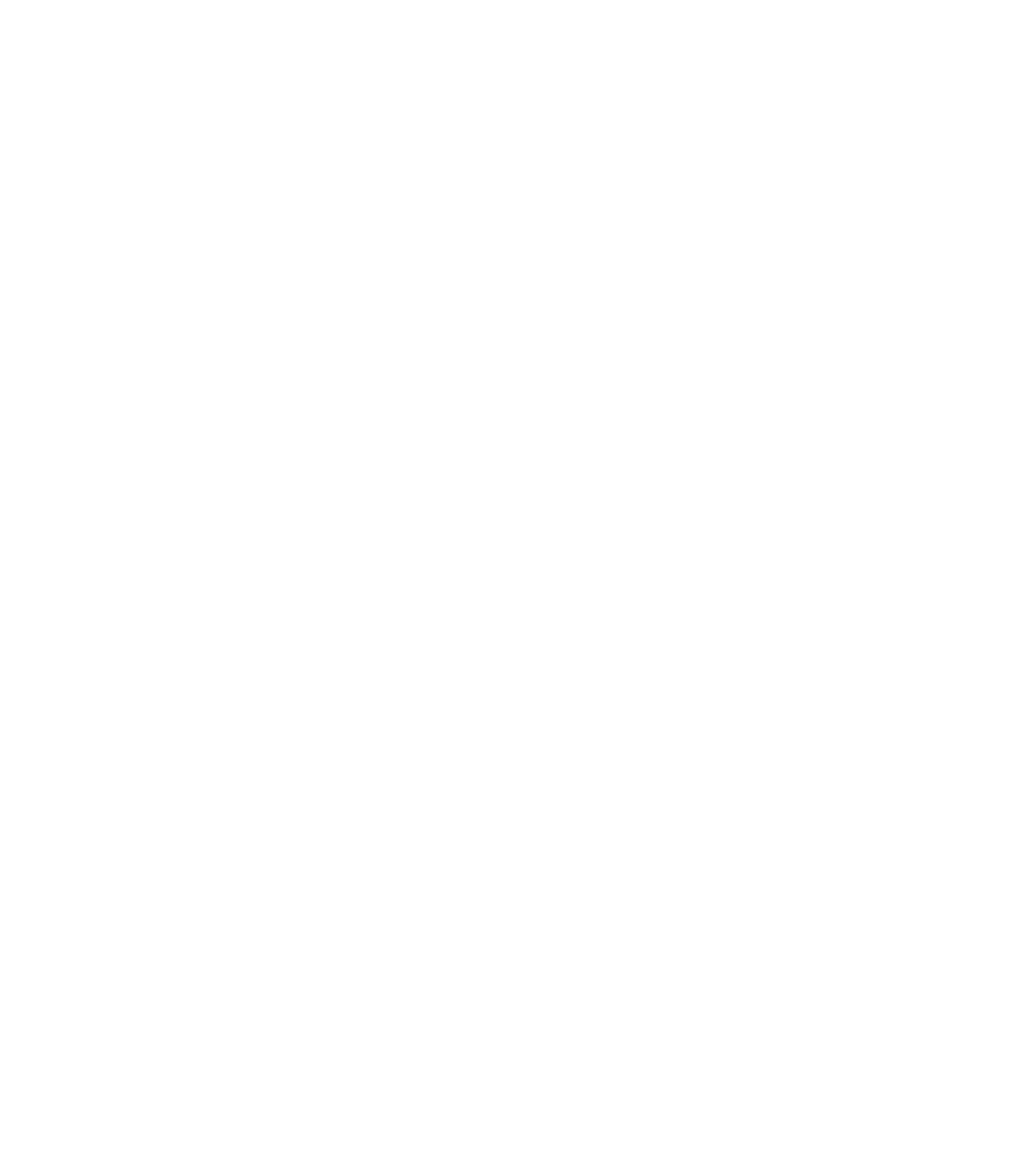
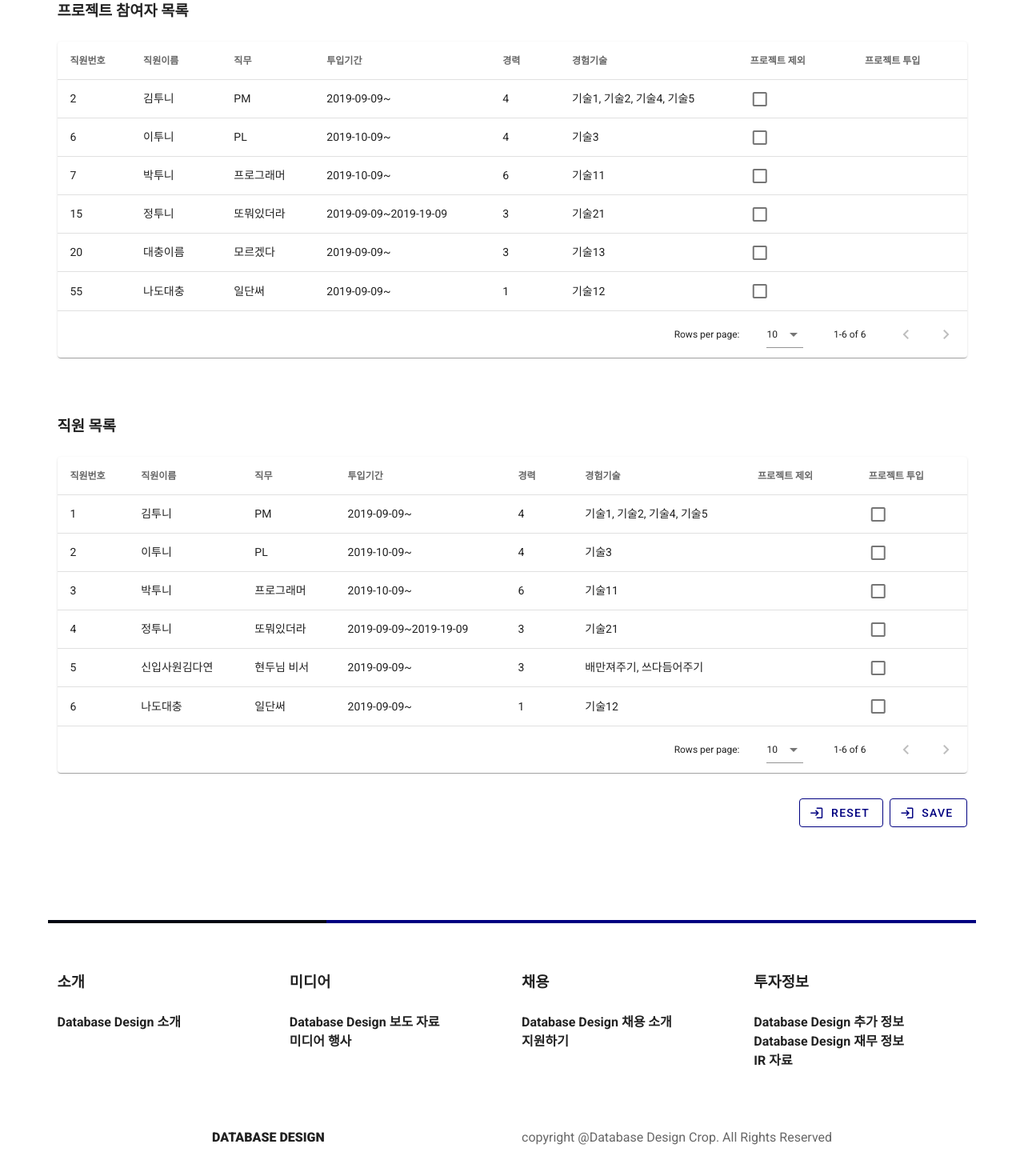
Before and after one commit to Keinahas/webproj, a Vue app: page /addingpeople in a window 1280 px wide. Shown: the part 236-1706 px from the top of the page at 80% size. Before the commit the page ends 800 px from the top, so only its background shows below. Built offline with nearby package versions, Linux system fonts and the light colour scheme.

Commit message:
AddingPeople

```diff
--- a/src/plugins/vuetify.js
+++ b/src/plugins/vuetify.js
@@ -10,7 +10,7 @@ export default new Vuetify({
 			light: {
 				primary: colors.shades.white,
 				secondary: "#000080",
-				lineColor2: "#030712",
+				lineColor: "#030712",
 				accent: colors.indigo.base,
 			},
 		},
--- a/src/router/index.js
+++ b/src/router/index.js
@@ -7,6 +7,7 @@ import About from "../views/About.vue";
 import Login from "../views/Login.vue";
 import Register from "../views/Register.vue";
 import MyPage from "../views/MyPage.vue";
+import AddingPeople from "../views/AddingPeople.vue";
 
 Vue.use(VueRouter);
 
@@ -36,6 +37,11 @@ const routes = [
 	{
 		path: "/mypage",
 		component: MyPage,
+	},
+	{
+		path: "/addingpeople",
+		component: AddingPeople,
+		meta: { forAll: true },
 	},
 ];
 
--- /dev/null
+++ b/src/views/AddingPeople.vue
@@ -0,0 +1,237 @@
+<template>
+	<v-container class="fill-height">
+		<v-container v-if="!userId" color="primary" class="fill-height">
+			<v-row aria-rowcount="20">
+				<v-col cols="12">
+					<h1>프로젝트01 참여자 추가</h1>
+					<br />
+				</v-col>
+				<v-col cols="12"></v-col>
+				<v-progress-linear
+					background-color="#030712"
+					color="secondary"
+					value="30"
+				></v-progress-linear>
+				<v-col cols="12"></v-col>
+
+				<v-col cols="12">
+					<h3>프로젝트 참여자 목록</h3>
+				</v-col>
+				<v-col cols="12">
+					<v-data-table :headers="headers" :items="PROJ_PARTICIPANT" class="elevation-1">
+						<template v-slot:item.PROJ_EXC="{ item }">
+							<v-simple-checkbox v-model="item.PROJ_EXC"></v-simple-checkbox>
+						</template>
+					</v-data-table>
+				</v-col>
+				<v-col cols="12"></v-col>
+				<v-col cols="12"></v-col>
+				<v-col cols="12">
+					<h3>직원 목록</h3>
+				</v-col>
+				<v-col cols="12">
+					<v-data-table :headers="headers" :items="EMP" class="elevation-1">
+						<template v-slot:item.PROJ_OUTSET="{ item }">
+							<v-simple-checkbox v-model="item.PROJ_OUTSET"></v-simple-checkbox>
+						</template>
+					</v-data-table>
+				</v-col>
+				<v-col cols="12" align="right">
+					<v-btn v-if="!userId" class="ma-2" outlined color="secondary" to=""
+						><v-icon left>mdi-login</v-icon>RESET</v-btn
+					>
+					<v-btn v-if="!userId" outlined color="secondary" to=""
+						><v-icon left>mdi-login</v-icon>SAVE</v-btn
+					>
+				</v-col>
+				<v-col cols="12"></v-col>
+				<v-col cols="12"></v-col>
+				<v-col cols="12"></v-col>
+				<v-col cols="12"></v-col>
+				<v-progress-linear
+					background-color="secondary"
+					color="#030712"
+					value="30"
+				></v-progress-linear>
+				<v-col cols="12"></v-col>
+				<v-col cols="12"></v-col>
+				<v-col id="News1" cols="3">
+					<h3>소개</h3>
+					<br />
+					<h4>Database Design 소개</h4>
+				</v-col>
+				<v-col id="News1" cols="3">
+					<h3>미디어</h3>
+					<br />
+					<h4>Database Design 보도 자료</h4>
+					<h4>미디어 행사</h4>
+				</v-col>
+				<v-col id="News1" cols="3">
+					<h3>채용</h3>
+					<br />
+					<h4>Database Design 채용 소개</h4>
+					<h4>지원하기</h4>
+				</v-col>
+				<v-col id="News1" cols="3">
+					<h3>투자정보</h3>
+					<br />
+					<h4>Database Design 추가 정보</h4>
+					<h4>Database Design 재무 정보</h4>
+					<h4>IR 자료</h4>
+				</v-col>
+				<v-col cols="12"></v-col>
+				<v-col cols="12"></v-col>
+				<v-col cols="2"></v-col>
+				<v-col cols="3"
+					><p class="font-weight-black">
+						DATABASE DESIGN
+					</p></v-col
+				>
+				<v-col cols="1"></v-col>
+				<v-col cols="6"
+					><p class="text--secondary">
+						copyright @Database Design Crop. All Rights Reserved
+					</p></v-col
+				>
+			</v-row>
+		</v-container>
+	</v-container>
+</template>
+
+<script>
+export default {
+	data() {
+		return {
+			PROJ_PARTICIPANT: [
+				{
+					EMP_SN: "2",
+					EMP_NM: "김투니",
+					PROJ_DTY: "PM",
+					OUTSET_PERIOD: "2019-09-09~",
+					CAREER: 4,
+					EXP_TCH: "기술1, 기술2, 기술4, 기술5",
+					PROJ_EXC: false,
+				},
+				{
+					EMP_SN: "6",
+					EMP_NM: "이투니",
+					PROJ_DTY: "PL",
+					OUTSET_PERIOD: "2019-10-09~",
+					CAREER: 4,
+					EXP_TCH: "기술3",
+					PROJ_EXC: false,
+				},
+				{
+					EMP_SN: "7",
+					EMP_NM: "박투니",
+					PROJ_DTY: "프로그래머",
+					OUTSET_PERIOD: "2019-10-09~",
+					CAREER: 6,
+					EXP_TCH: "기술11",
+					PROJ_EXC: false,
+				},
+				{
+					EMP_SN: "15",
+					EMP_NM: "정투니",
+					PROJ_DTY: "또뭐있더라",
+					OUTSET_PERIOD: "2019-09-09~2019-19-09",
+					CAREER: 3,
+					EXP_TCH: "기술21",
+					PROJ_EXC: false,
+				},
+				{
+					EMP_SN: "20",
+					EMP_NM: "대충이름",
+					PROJ_DTY: "모르겠다",
+					OUTSET_PERIOD: "2019-09-09~",
+					CAREER: 3,
+					EXP_TCH: "기술13",
+					PROJ_EXC: false,
+				},
+				{
+					EMP_SN: "55",
+					EMP_NM: "나도대충",
+					PROJ_DTY: "일단써",
+					OUTSET_PERIOD: "2019-09-09~",
+					CAREER: 1,
+					EXP_TCH: "기술12",
+					PROJ_EXC: false,
+				},
+			],
+			EMP: [
+				{
+					EMP_SN: "1",
+					EMP_NM: "김투니",
+					PROJ_DTY: "PM",
+					OUTSET_PERIOD: "2019-09-09~",
+					CAREER: 4,
+					EXP_TCH: "기술1, 기술2, 기술4, 기술5",
+					PROJ_OUTSET: false,
+				},
+				{
+					EMP_SN: "2",
+					EMP_NM: "이투니",
+					PROJ_DTY: "PL",
+					OUTSET_PERIOD: "2019-10-09~",
+					CAREER: 4,
+					EXP_TCH: "기술3",
+					PROJ_OUTSET: false,
+				},
+				{
+					EMP_SN: "3",
+					EMP_NM: "박투니",
+					PROJ_DTY: "프로그래머",
+					OUTSET_PERIOD: "2019-10-09~",
+					CAREER: 6,
+					EXP_TCH: "기술11",
+					PROJ_OUTSET: false,
+				},
+				{
+					EMP_SN: "4",
+					EMP_NM: "정투니",
+					PROJ_DTY: "또뭐있더라",
+					OUTSET_PERIOD: "2019-09-09~2019-19-09",
+					CAREER: 3,
+					EXP_TCH: "기술21",
+					PROJ_OUTSET: false,
+				},
+				{
+					EMP_SN: "5",
+					EMP_NM: "신입사원김다연",
+					PROJ_DTY: "현두님 비서",
+					OUTSET_PERIOD: "2019-09-09~",
+					CAREER: 3,
+					EXP_TCH: "배만져주기, 쓰다듬어주기",
+					PROJ_OUTSET: false,
+				},
+				{
+					EMP_SN: "6",
+					EMP_NM: "나도대충",
+					PROJ_DTY: "일단써",
+					OUTSET_PERIOD: "2019-09-09~",
+					CAREER: 1,
+					EXP_TCH: "기술12",
+					PROJ_OUTSET: false,
+				},
+			],
+			headers: [
+				{
+					text: "직원번호",
+					align: "start",
+					sortable: false,
+					value: "EMP_SN",
+					PROJ_EXC: false,
+					PROJ_OUTSET: false,
+				},
+				{ text: "직원이름", value: "EMP_NM" },
+				{ text: "직무", value: "PROJ_DTY" },
+				{ text: "투입기간", value: "OUTSET_PERIOD" },
+				{ text: "경력", value: "CAREER" },
+				{ text: "경험기술", value: "EXP_TCH" },
+				{ text: "프로젝트 제외", value: "PROJ_EXC" },
+				{ text: "프로젝트 투입", value: "PROJ_OUTSET" },
+			],
+		};
+	},
+};
+</script>
```
